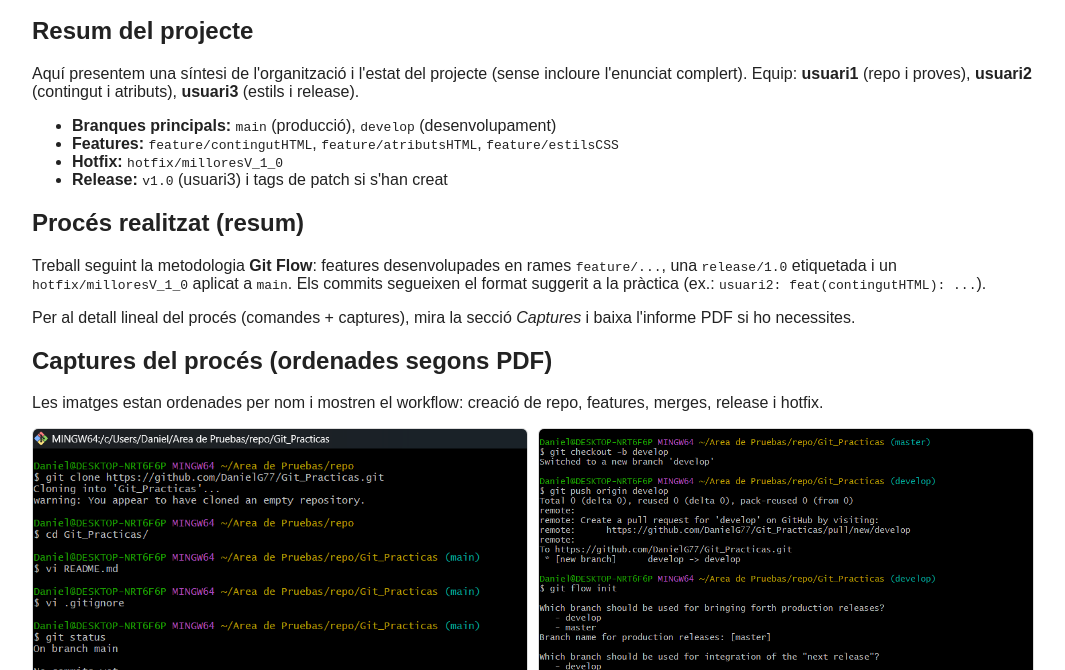
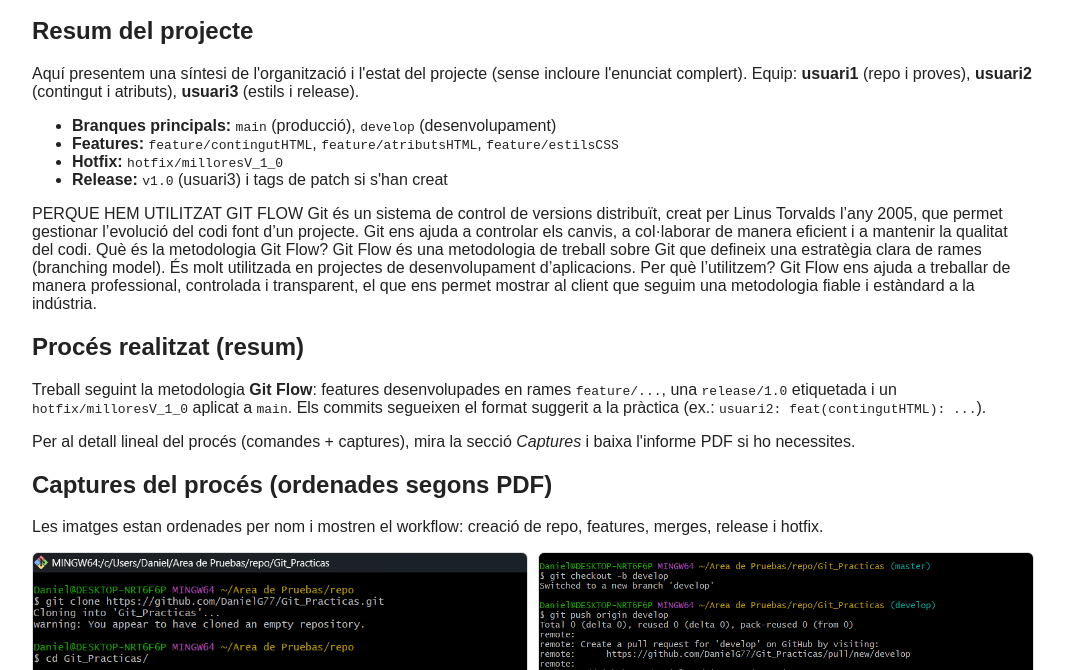
Before and after one commit to DanielG77/Git_Practicas, a plain HTML site: page index.html in a window 1280 px wide. Shown: the part 130-800 px from the top of the page, without its empty margins (108-1173 px from the left). Drawn offline with Linux system fonts and the light colour scheme.

Commit message:
Ajustes del pages

```diff
--- a/index.html
+++ b/index.html
@@ -127,6 +127,22 @@
       <li><strong>Hotfix:</strong> <code>hotfix/milloresV_1_0</code></li>
       <li><strong>Release:</strong> <code>v1.0</code> (usuari3) i tags de patch si s'han creat</li>
     </ul>
+    <p>
+      PERQUE HEM UTILITZAT GIT FLOW
+      Git és un sistema de control de versions distribuït, creat per Linus Torvalds l’any 2005, que permet gestionar
+      l’evolució del codi font d’un projecte.
+      Git ens ajuda a controlar els canvis, a col·laborar de manera eficient i a mantenir la qualitat del codi.
+
+      Què és la metodologia Git Flow?
+      Git Flow és una metodologia de treball sobre Git que defineix una estratègia clara de rames (branching model). És
+      molt
+      utilitzada en projectes de desenvolupament d’aplicacions.
+
+      Per què l’utilitzem?
+      Git Flow ens ajuda a treballar de manera professional, controlada i transparent, el que ens permet mostrar al
+      client que
+      seguim una metodologia fiable i estàndard a la indústria.
+    </p>
   </section>
 
   <section id="procés">
```
Also changed, not shown: 1 other file.
